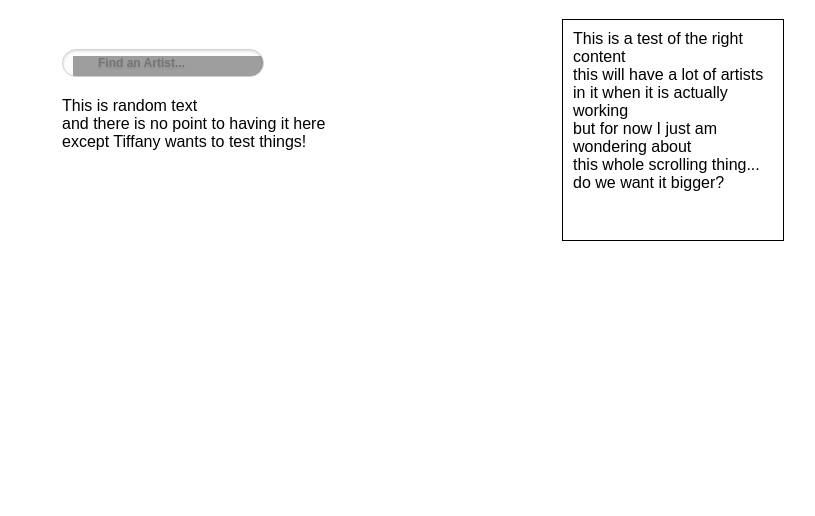
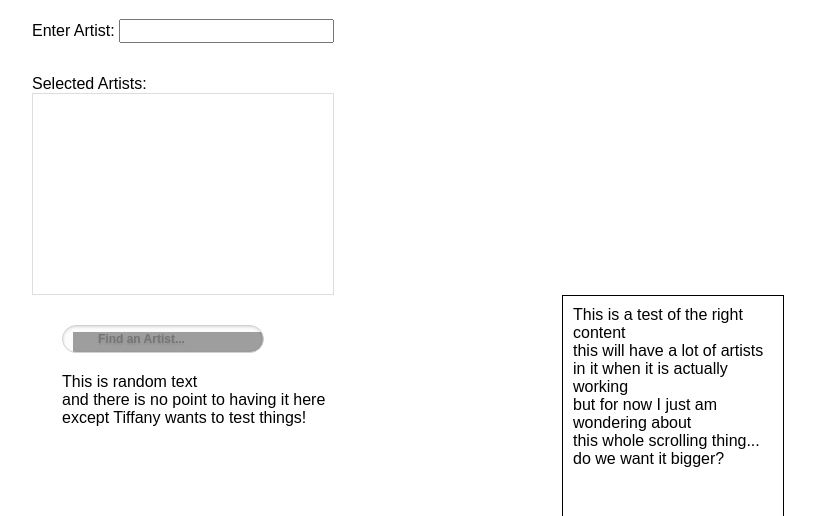
Before and after one commit to joshdk/jambusters, a PHP site: page / in a window 1280 px wide. Shown: the part 176-692 px from the top of the page, without its empty margins (208-1023 px from the left). Run offline with PHP 8.4, Linux system fonts and the light colour scheme; some libraries are stand-ins or nearby versions; grey boxes are pictures that could not be loaded.

Commit message:
begiining to integrate searchbar into homepage

```diff
--- a/src/index.php
+++ b/src/index.php
@@ -1,7 +1,21 @@
 
 <?php include("header.php"); ?>
+<link href="http://ajax.googleapis.com/ajax/libs/jqueryui/1.8/themes/base/jquery-ui.css" rel="stylesheet" type="text/css"/>
+  <script src="http://ajax.googleapis.com/ajax/libs/jquery/1.7.2/jquery.min.js" type="text/javascript"></script>
+  <script src="http://ajax.googleapis.com/ajax/libs/jqueryui/1.8/jquery-ui.min.js"></script>
 
 	<div class="content-wrap">
+
+		<div class="ui-widget">
+		<label for="artist">Enter Artist: </label>
+		<input id="artist" />
+		</div>
+
+		<div class="ui-widget" style="margin-top:2em; font-family:Arial">
+			Selected Artists:
+			<div id="log" style="height: 200px; width: 300px; overflow: auto;" class="ui-widget-content"></div>
+		</div>
+
 		<div class="left-content">
 			<!-- below is the "search" feature form -->
 			<form method="get" action="/search" id="search" class="search">
@@ -20,4 +34,47 @@
 				<br /> do we want it bigger?</p>
 		</div>
 	</div>
+	<script>
+	$(function() {
+		function log( message ) {
+			$( "<div/>" ).text( message ).prependTo( "#log" );
+			$( "#log" ).scrollTop( 0 );
+		}
+
+		$( "#artist" ).autocomplete({
+			source: function( request, response ) {
+			var url = "http://ws.audioscrobbler.com/2.0/?method=artist.search&artist=" + request.term + "&api_key=b25b959554ed76058ac220b7b2e0a026&format=json&callback=?";
+				$.ajax({
+					url: url,
+					dataType: "json",
+					success: function( data ) {
+					console.log(data);
+						if(data.results["opensearch:totalResults"]!=0) //no artists found
+						{
+						response( $.map( data.results.artistmatches.artist, function( item ) {
+							return {
+								label: item.name,
+								value: item.name
+							}
+						}));
+						}
+					}
+				});
+			},
+			minLength: 2,
+			select: function( event, ui ) {
+				log( ui.item ?
+					ui.item.label :
+					"Nothing selected, input was " + this.value);
+			},
+			open: function() {
+				$( this ).removeClass( "ui-corner-all" ).addClass( "ui-corner-top" );
+			},
+			close: function() {
+				$( this ).removeClass( "ui-corner-top" ).addClass( "ui-corner-all" );
+			}
+		});
+	});
+	</script>
+
 <?php include("footer.php"); ?>
--- a/src/stylesheet.css
+++ b/src/stylesheet.css
@@ -44,7 +44,7 @@ body{
 
 .header-wrap{
 	background-color: #fff;
-	background-image: url('images/top_banner.png');
+	background-image: url('assets/img/top_banner.png');
 	background-repeat: repeat-x;
 	color: #000;
 	width: 800px;
@@ -73,7 +73,7 @@ body{
 
 .footer{
 	background-color: #000;
-	background-image: url('images/drum_kit_v02.png');
+	background-image: url('assets/img/drum_kit_v02.png');
 	background-position: fixed;
 	background-position: center bottom;
 	background-repeat: no-repeat;
@@ -110,7 +110,7 @@ body{
 }
 
 #search input[type="text"] {
-    background: url('images/search-white.png') no-repeat 10px 6px #fcfcfc;
+    background: url('assets/img/search-white.png') no-repeat 10px 6px #fcfcfc;
     border: 1px solid #d1d1d1;
     font: bold 12px Arial,Helvetica,Sans-serif;
     color: #bebebe;
```
Also changed, not shown: src/api/core/lastfm.html (+1 -14 lines).
